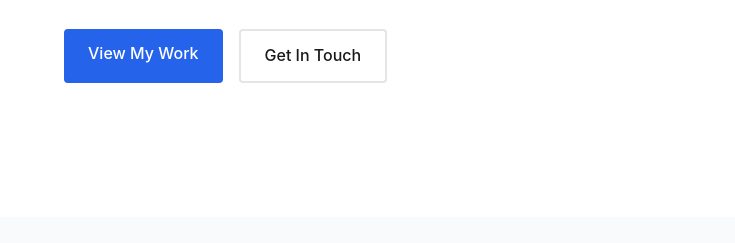
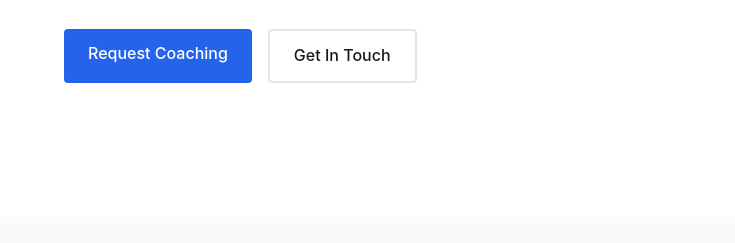
Before and after one commit to warribros/tutusholeye, a plain HTML site: page index.html in a window 1280 px wide. Shown: the part 520-763 px from the top of the page, 0-735 px from the left. Drawn offline with Linux system fonts and the light colour scheme.

Commit message:
Update index.html

```diff
--- a/index.html
+++ b/index.html
@@ -486,7 +486,7 @@
                     <h1>Dare to Become More</h1>
                     <p>I am Dr. Olatutu Sholeye (DBA) — a coach, mentor, and guide shaped by heritage, experience, and purpose. Coaching for purpose-driven leaders ready to live fully, lead boldly, and leave a legacy.</p>
                     <div class="cta-links">
-                        <a href="#projects" class="btn btn-primary">View My Work</a>
+                        <a href="#projects" class="btn btn-primary">Request Coaching</a>
                         <a href="#contact" class="btn btn-secondary">Get In Touch</a>
                     </div>
                 </div>
```
